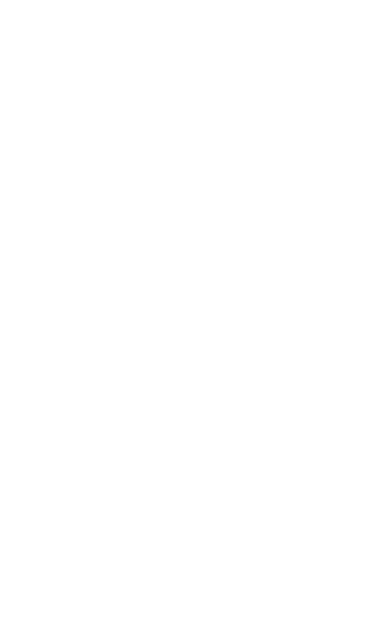
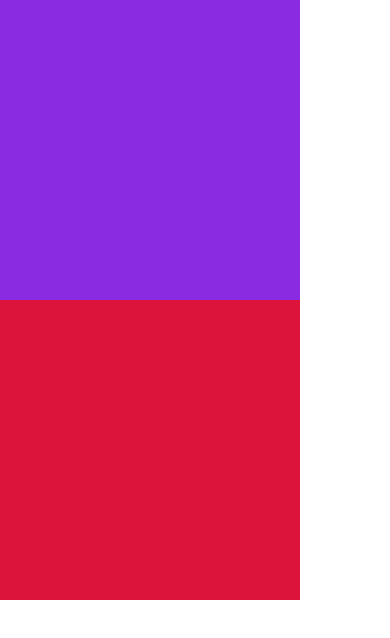
Before and after one commit to AbhishekNayak-Programmer/Aarush-Web-Dev, a plain HTML site: page Day 15/index.html in a window 390 px wide. Drawn offline with Linux system fonts and the light colour scheme.

Commit message:
Session 15 Done

```diff
--- a/Day 15/index.html
+++ b/Day 15/index.html
@@ -4,12 +4,17 @@
 <head>
     <meta charset="UTF-8">
     <meta name="viewport" content="width=device-width, initial-scale=1.0">
-    <title>Day 14</title>
+    <title>Day 15</title>
     <link rel="stylesheet" href="style.css">
 </head>
 
 <body>
 
+    <div class="box"></div>
+    <div class="container"></div>
+
+
+    <script src="script.js"></script>
 </body>
 
 </html>
--- /dev/null
+++ b/Day 15/script.js
@@ -0,0 +1,31 @@
+// Math Methods
+let num = 45.66;
+console.log(Math.floor(num));
+console.log(Math.ceil(num));
+
+num = "54674345tgfddfghytr,e";
+console.log(parseInt(num));
+
+num = "1234.654vgtrd";
+console.log(parseFloat(num));
+
+num = 25;
+console.log(Math.sqrt(num));
+
+num = 2;
+console.log(Math.pow(num, 10));
+
+num = 456.567;
+console.log(Math.trunc(num));
+
+num = 71234;
+console.log(num.toString(2));
+
+num = 12;
+console.log(num.toFixed(2));
+
+console.log(Math.min(123, 345, 23, 567, 8, 9876));
+
+console.log(Math.max(123, 345, 23456, 78, 2));
+
+console.log(Math.trunc(Math.random() * 5 + 5 + 1));
--- a/Day 15/style.css
+++ b/Day 15/style.css
@@ -0,0 +1,53 @@
+* {
+  margin: 0px;
+  padding: 0px;
+  box-sizing: border-box;
+}
+
+.box {
+  height: 300px;
+  width: 900px;
+  background-color: blueviolet;
+}
+
+.container {
+  height: 300px;
+  width: 1150px;
+  background-color: crimson;
+}
+
+@media (max-width: 1150px) {
+  .container {
+    width: 900px;
+  }
+}
+
+@media (max-width: 950px) {
+  .box {
+    width: 500px;
+  }
+
+  .container {
+    width: 500px;
+  }
+}
+
+@media (max-width: 500px) {
+  .box {
+    width: 300px;
+  }
+
+  .container {
+    width: 300px;
+  }
+}
+
+/* Media Queries */
+/* Bigger Monitors - greater than 1600px */
+/* Large Sized Laptop Screen - 1400px - 1600px */
+/* Medium Sized Laptop Screen - 1200px - 1400px */
+/* Small Sized Laptop Screen - 992px - 1200px */
+/* Large Tablets - 768px - 992px */
+/* Small & Medium Tablets - 576px - 768px */
+/* Large Screen Mobile - 400px - 576px*/
+/* Medium & Small Screen Mobile - 320px - 400px*/
```
Also changed, not shown: Day 15/list.txt.
